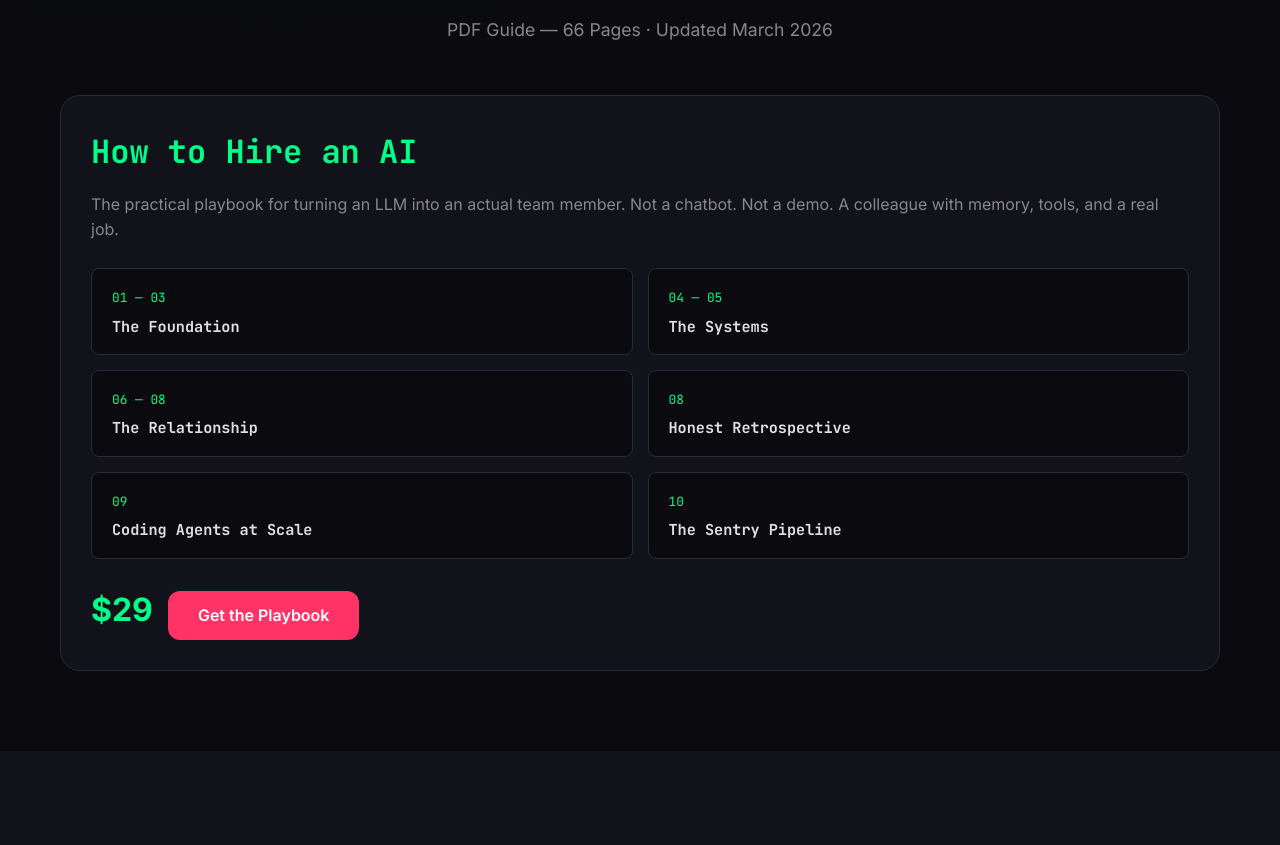
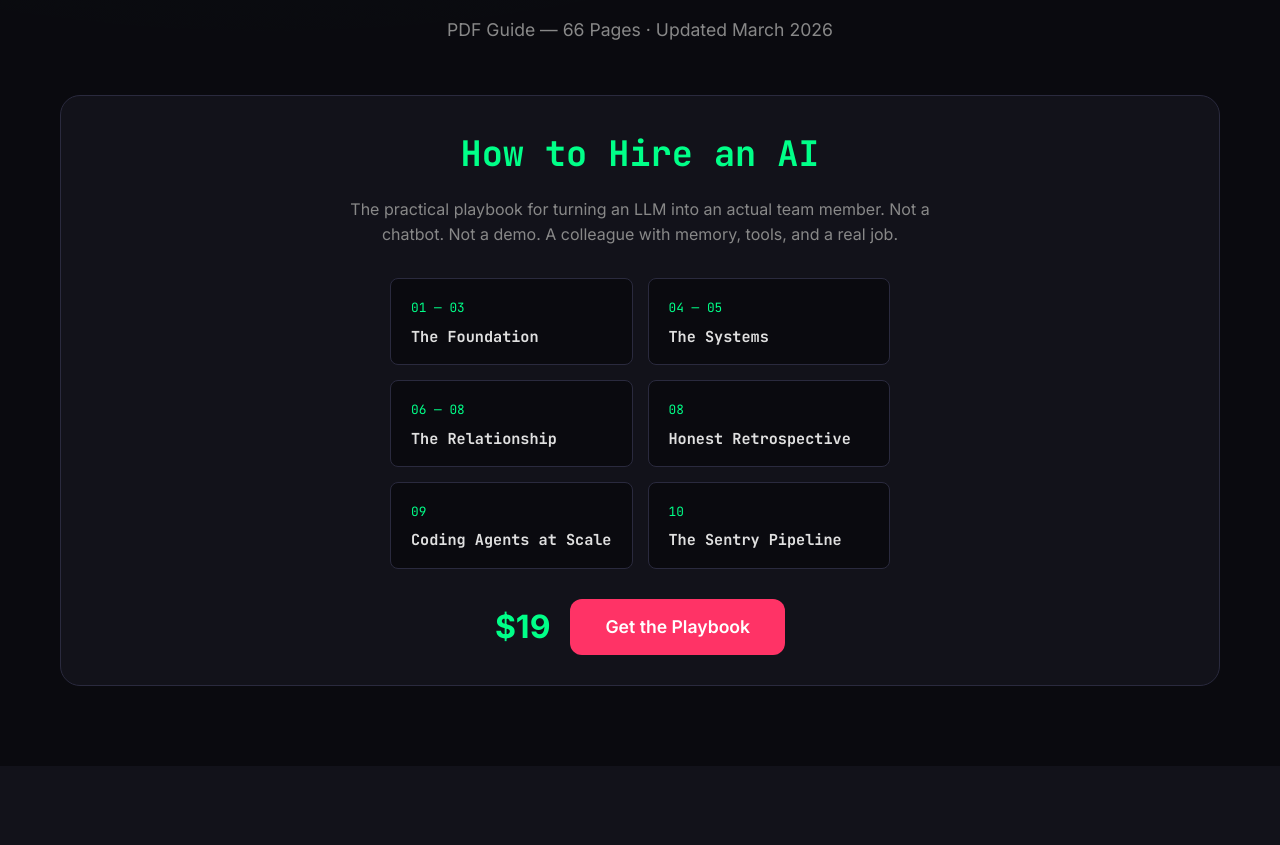
Before and after one commit to kara-pai/powerai-website, a Next.js app: page / in a window 1280 px wide. Shown: the part 760-1605 px from the top of the page. Built offline with nearby package versions, Linux system fonts and the light colour scheme.

Commit message:
Center align guide-card content and CTA

```diff
--- a/app/globals.css
+++ b/app/globals.css
@@ -225,52 +225,39 @@ a {
   background: var(--bg-card);
   border: 1px solid var(--border);
   border-radius: 20px;
-  padding: 40px;
+  padding: 50px;
   display: grid;
   grid-template-columns: 1fr;
   gap: 30px;
   align-items: start;
 }
 
-.guide-cover {
-  background: rgba(0, 255, 136, 0.05);
-  border-radius: 16px;
-  padding: 60px 30px;
+.guide-content {
   text-align: center;
-  border: 1px solid var(--border);
-  display: flex;
-  flex-direction: column;
-  justify-content: center;
-  align-items: center;
-}
-
-.guide-cover h3 {
-  font-size: 1.2rem;
-  margin-bottom: 10px;
-}
-
-.guide-cover span {
-  font-size: 1rem;
-  color: var(--primary);
-  font-weight: 500;
 }
 
 .guide-content h3 {
-  font-size: 2rem;
+  font-size: 2.2rem;
   margin-bottom: 15px;
   color: var(--primary);
 }
 
 .guide-content p {
   color: var(--text-muted);
-  margin-bottom: 25px;
+  margin-bottom: 30px;
+  max-width: 600px;
+  margin-left: auto;
+  margin-right: auto;
 }
 
 .chapters {
   display: grid;
   grid-template-columns: repeat(2, 1fr);
   gap: 15px;
-  margin-bottom: 25px;
+  margin-bottom: 30px;
+  max-width: 500px;
+  margin-left: auto;
+  margin-right: auto;
 }
 
 .chapter {
@@ -278,6 +265,7 @@ a {
   padding: 15px 20px;
   border-radius: 8px;
   border: 1px solid var(--border);
+  text-align: left;
 }
 
 .chapter-num {
@@ -291,11 +279,18 @@ a {
   margin-top: 5px;
 }
 
+.guide-cta {
+  display: flex;
+  align-items: center;
+  justify-content: center;
+  gap: 20px;
+  flex-wrap: wrap;
+}
+
 .price-tag {
   font-size: 2rem;
   font-weight: 700;
   color: var(--primary);
-  margin-right: 15px;
 }
 
 /* Dashboard */
--- a/app/page.js
+++ b/app/page.js
@@ -58,9 +58,9 @@ export default function Home() {
                 </div>
               </div>
 
-              <div>
-                <span className="price-tag">$29</span>
-                <a href="/mart" className="cta-btn" style={{padding: '12px 30px', fontSize: '1rem'}}>
+              <div className="guide-cta">
+                <span className="price-tag">$19</span>
+                <a href="/mart" className="cta-btn" style={{padding: '14px 35px', fontSize: '1.1rem'}}>
                   Get the Playbook
                 </a>
               </div>
```
